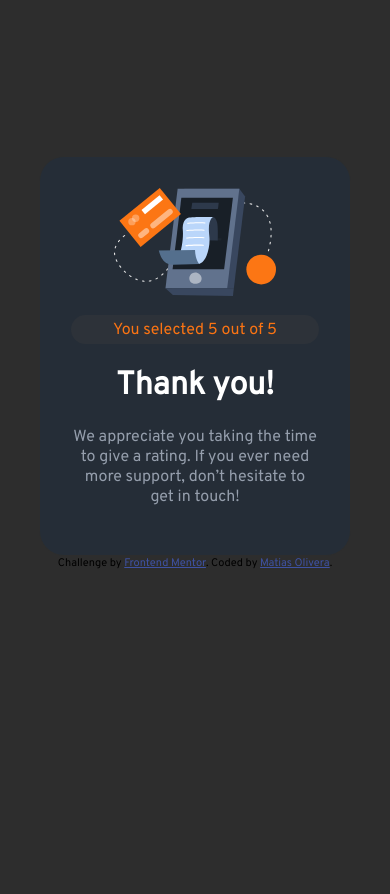
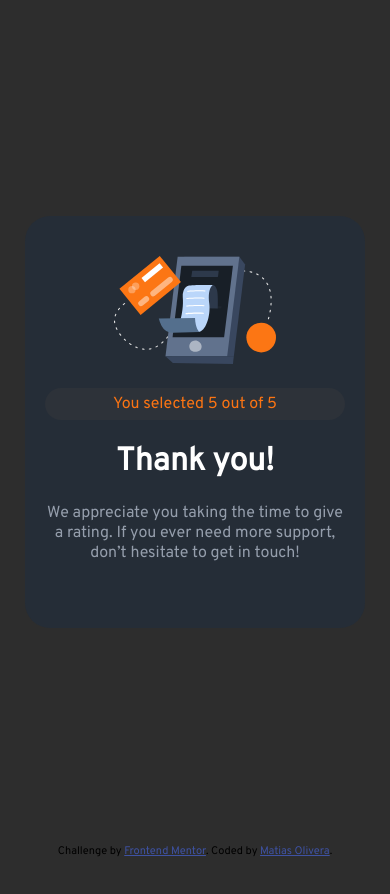
Before and after one commit to zettsu/rating-component, a plain HTML site: page index.html in a window 390 px wide. Both pictures are taken after a click on the button "submit". After the commit the page ends 858 px from the top, so only its background shows below. Drawn offline with Linux system fonts and the light colour scheme.

Commit message:
fix some issues with media queries and css

```diff
--- a/index.html
+++ b/index.html
@@ -1,5 +1,5 @@
 <!DOCTYPE html>
-<html lang="en">
+<html lang="en" xmlns="http://www.w3.org/1999/html">
   <head>
     <meta charset="UTF-8">
     <meta name="viewport" content="width=device-width, initial-scale=1.0"> <!-- displays site properly based on user's device -->
@@ -48,8 +48,8 @@
           <input type="button" class="btn-submit" name="btn" id="btn-submit" value="submit"/>
         </div>
       </div>
-      <div class="container centered hidden" id="thank-you-container">
-        <div>
+      <div class="container centered" style="display: none" id="thank-you-container">
+        <div class="image-container">
           <img src="images/illustration-thank-you.svg" alt="thank you image"/>
         </div>
         <div class="badge">
@@ -62,12 +62,14 @@
         </div>
       </div>
     </main>
-    <div class="footer-container">
-      <div class="attribution">
-        Challenge by <a href="https://www.frontendmentor.io?ref=challenge" target="_blank">Frontend Mentor</a>.
-        Coded by <a href="#">Matias Olivera</a>.
+    <footer>
+      <div class="footer-container">
+        <div class="attribution">
+          Challenge by <a href="https://www.frontendmentor.io?ref=challenge" target="_blank">Frontend Mentor</a>.
+          Coded by <a href="#">Matias Olivera</a>.
+        </div>
       </div>
-    </div>
+    </footer>
     <script src="index.js"></script>
   </body>
 </html>
--- a/style.css
+++ b/style.css
@@ -120,28 +120,12 @@ body{
     padding-top: 40%;
 }
 
-.container {
-    margin: 0% 10% 0% 10%;
-
-    flex-flow: column;
-    justify-content: center;
-    align-items: center;
-    background-color: var(--dark-blue);
-    border-radius: 25px;
-    padding: 8%;
-    border: 1px solid #2d2d2d;
-}
-
 .flex {
     display: flex;
 }
 
 .rate-option:nth-child(n+2) {
     margin-left: 2%;
-}
-
-.hidden {
-    display: none;
 }
 
 .badge {
@@ -154,23 +138,46 @@ body{
     border-radius: 25px;
 }
 
+.image-container {
+    margin-top: 20px;
+}
+
 .centered {
     text-align: center;
 }
 
-@media only screen and (min-width: 1440px) {
 body{
     padding-top: 0%;
 }
 
 .container {
     font-size: 24px;
-        margin: 10% 38% 10% 38%;
+    max-width: 85%;
     flex-flow: column;
-        justify-content: center;
+    min-height: 44vh;
+    display: flex;
+    flex-direction: column;
+    justify-content: space-between;
+    background-color: var(--dark-blue);
+    padding: 20px;
+    border-radius: 25px;
+    flex-flow: column;
+}
+
+main {
+    display: flex;
+    justify-content: space-around;
     align-items: center;
-        background-color: var(--dark-blue);
-        padding: 2%;
-        border-radius: 25px;
+    min-height:100vh;
+    height: 100%;
+}
+
+.thank-you-container {
+    padding: 30px 20px 20px 20px;
+}
+
+@media only screen and (min-width: 375px) {
+    .container {
+        max-width: 300px;
     }
 }
```
Lines whose indentation alone changed are shown as unchanged.
